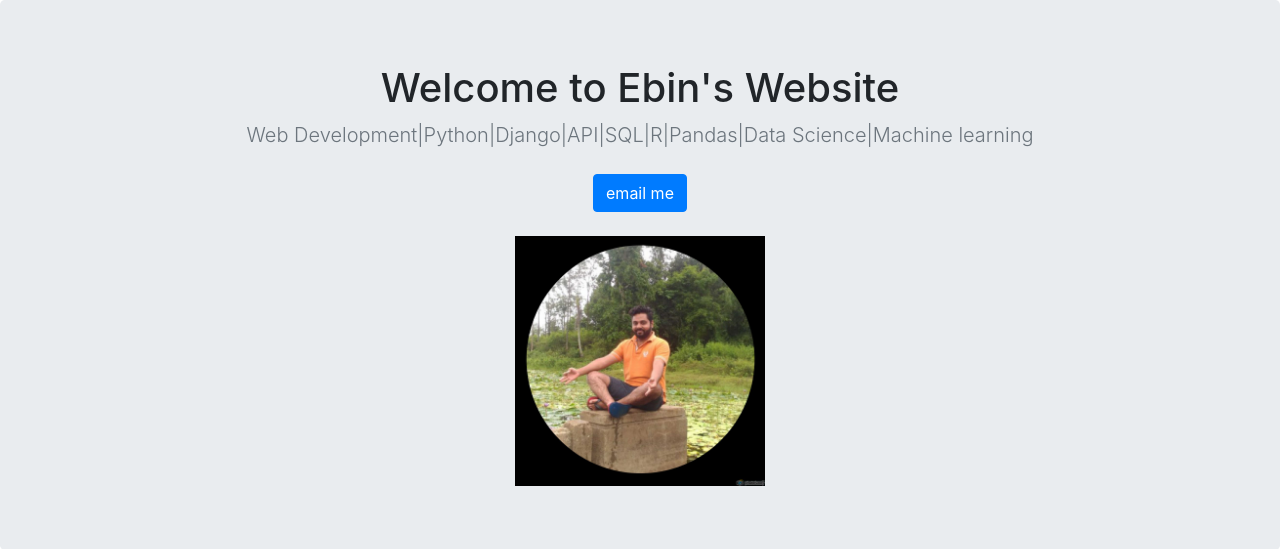
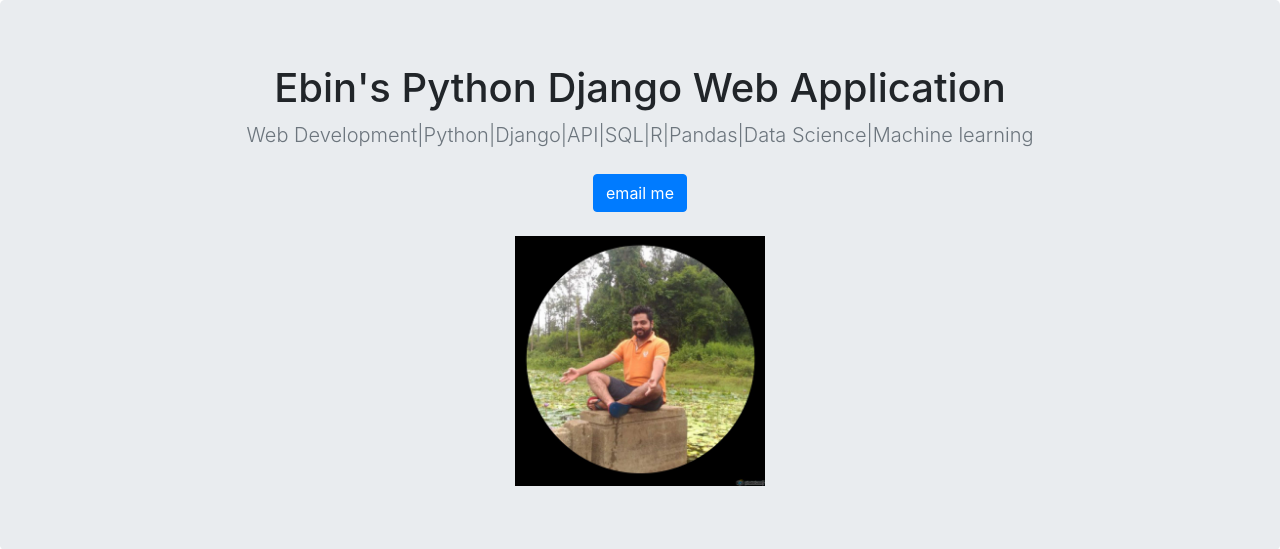
Before and after one commit to ebin0402/portfolioproject, a Django app: page / in a window 1280 px wide. Shown: the part 56-605 px from the top of the page. Run offline with Django 3.2, Linux system fonts and the light colour scheme; data that the repository does not hold is empty; some libraries are stand-ins or nearby versions.

Commit message:
new header

```diff
--- a/jobs/templates/jobs/home.html
+++ b/jobs/templates/jobs/home.html
@@ -36,7 +36,9 @@
 
   <section class="jumbotron text-center">
     <div class="container">
-      <h1>Welcome to Ebin's Website</h1>
+      <h1>
+        Ebin's Python Django Web Application
+      </h1>
       <p class="lead text-muted">Web Development|Python|Django|API|SQL|R|Pandas|Data Science|Machine learning</p>
       <p>
         <a href="mailto:ebin0402@gmail.com" class="btn btn-primary my-2">email me</a>
```
